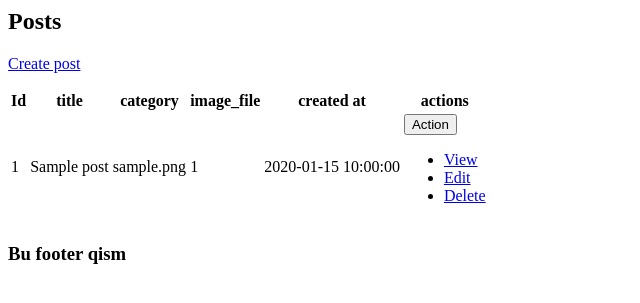
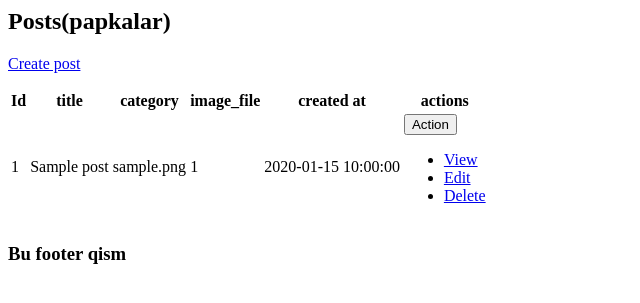
Before and after one commit to nugaev0418/nuraligit, a PHP site: template views/post/list.php in a window 1280 px wide. Shown: the top 303 px of the page, without its empty margins (0-640 px from the left). Run offline with PHP 8.4, Linux system fonts and the light colour scheme; the template is opened without the code that fills it: most values are stand-ins (such as "Sample title", 1, 10 or a date in 2020); data that the repository does not hold is empty.

Commit message:
papkalar

```diff
--- a/views/post/list.php
+++ b/views/post/list.php
@@ -1,6 +1,6 @@
 <div class="container mt-5 mb-5">
     <div class="row">
-        <h2>Posts</h2>
+        <h2>Posts(papkalar)</h2>
         <p><a href="/post/add" class="btn btn-success">Create post</a></p>
         <table class="table">
         <tr>
```
